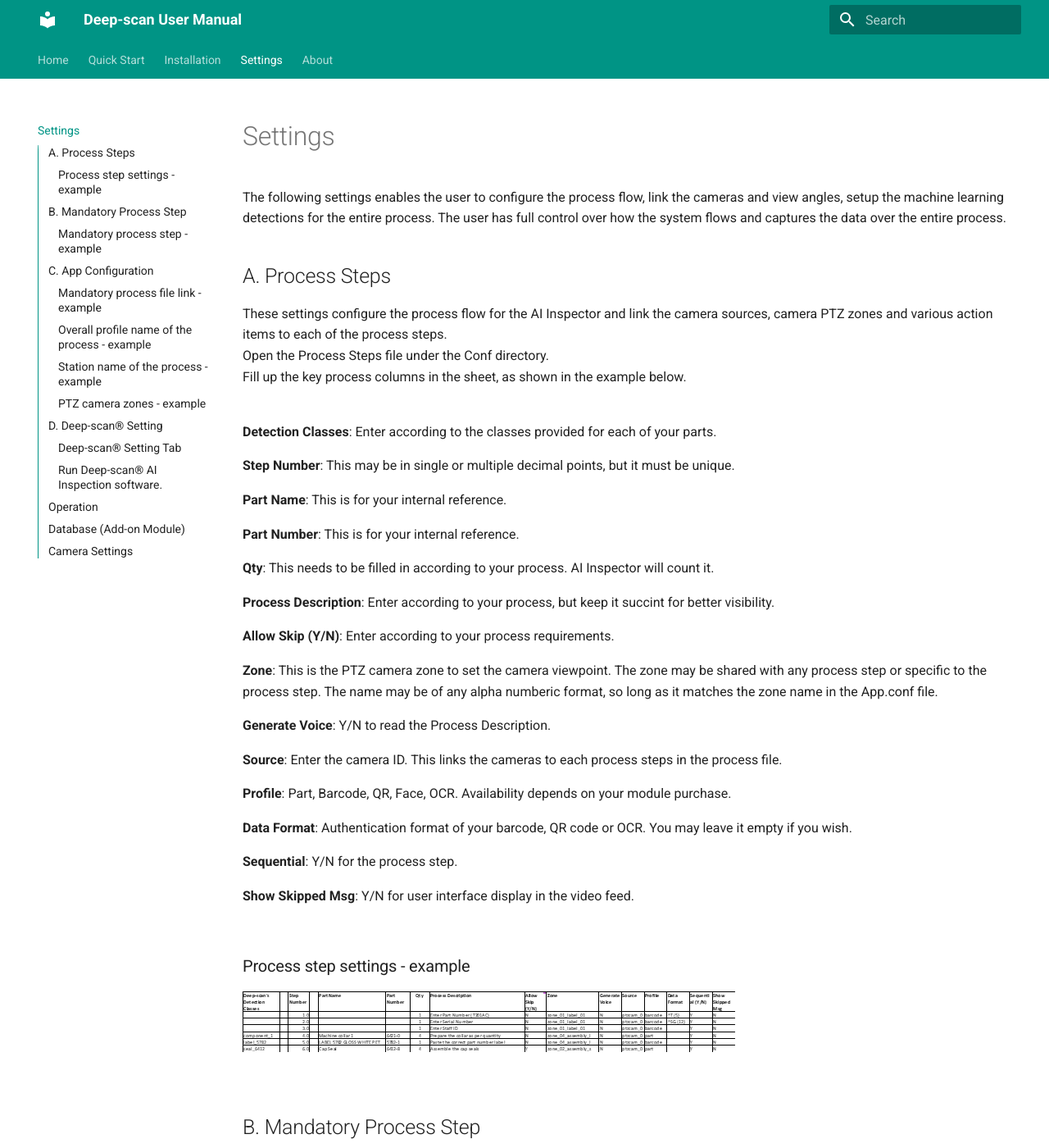
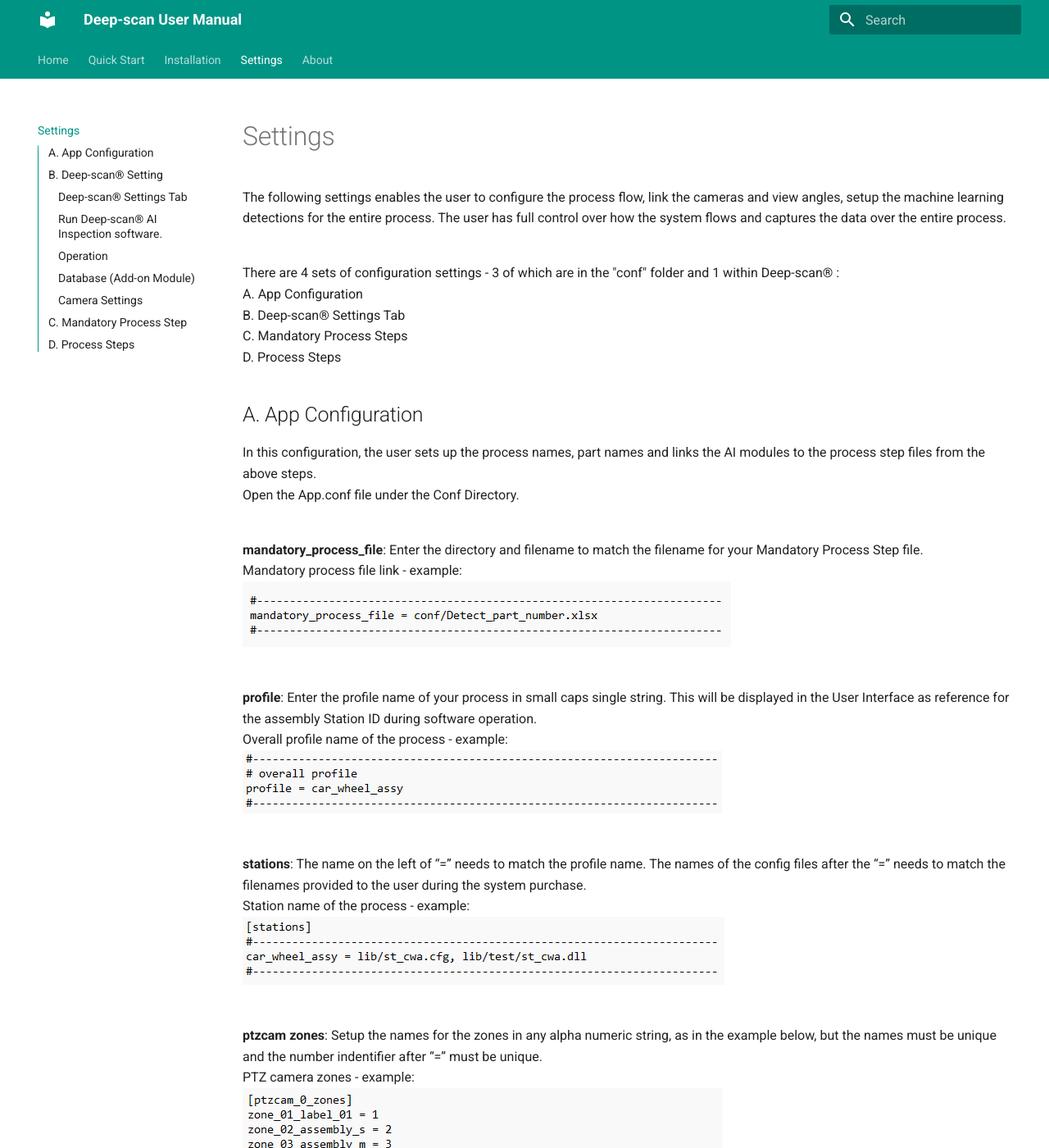
Before and after one commit to deep-scan/ai_inspector_guide, an MkDocs documentation site: the page built from docs/settings.md, in a window 1280 px wide and 1400 px high. Shown: the whole window at 82% size. Built offline with MkDocs 1.6.1 and Material for MkDocs 9.7.7, drawn with Linux system fonts in a browser that asks for light colours; some of the changed text lies outside the part shown.

Commit message:
$Update settings 5Apr24

```diff
--- a/docs/settings.md
+++ b/docs/settings.md
@@ -1,11 +1,153 @@
 The following settings enables the user to configure the process flow, link the cameras and view angles, setup the machine learning detections for the entire process.
 The user has full control over how the system flows and captures the data over the entire process.
 <br/>
+<br/>
 
-## A. Process Steps
+There are 4 sets of configuration settings - 3 of which are in the "conf" folder and 1 within Deep-scan&reg; :
+<br/>
+A. App Configuration
+<br/>
+B. Deep-scan&reg; Settings Tab
+<br/>
+C. Mandatory Process Steps
+<br/>
+D. Process Steps
+<br/>
+
+## A. App Configuration
+In this configuration, the user sets up the process names, part names and links the AI modules to the process step files from the above steps.
+<br/>
+Open the App.conf file under the Conf Directory.
+<br/>
+<br/>
+
+**mandatory_process_file**: Enter the directory and filename to match the filename for your Mandatory Process Step file.
+<br/>
+Mandatory process file link - example:
+<br/>
+![settings_3.png](settings_3.png)
+<br/>
+<br/>
+
+**profile**: Enter the profile name of your process in small caps single string. This will be displayed in the User Interface as reference for the assembly Station ID during software operation.
+<br/>
+Overall profile name of the process - example:
+<br/>
+![settings_4.png](settings_4.png)
+<br/>
+<br/>
+
+**stations**: The name on the left of “=” needs to match the profile name. The names of the config files after the “=” needs to match the filenames provided to the user during the system purchase.
+<br/>
+Station name of the process - example:
+<br/>
+![settings_5.png](settings_5.png)
+<br/>
+<br/>
+
+**ptzcam zones**: Setup the names for the zones in any alpha numeric string, as in the example below, but the names must be unique and the number indentifier after “=” must be unique.
+<br/>
+PTZ camera zones - example:
+<br/>
+![settings_6.png](settings_6.png)
+<br/>
+<br/>
+
+**photo_capture_with_bbox**: Setup the process photo capture option with either the detection box Yes or No.
+<br/>
+Photo Capture with detection box - example:
+<br/>
+![settings_8.png](settings_8.png)
+<br/>
+<br/>
+
+
+## B. Deep-scan&reg; Setting
+The Settings tab under the Deep-scan&reg; user interface sets up the Work schedule, Data folder, Database transfer protocol and the cameras' crop, PTZ views.
+<br/>
+
+### Deep-scan&reg; Settings Tab
+![settings_7.png](settings_7.png)
+<br/>
+<br/>
+
+### Run Deep-scan&reg; AI Inspection software.
+Click on the **Settings** tab on the User Interface.
+Enter the password, which is provided to you during the software purchase.
+
+### Operation
+Set up the Work schedule, Data folder, Database Protocol under this section.
+<br/>
+Click on the **Edit Settings** to edit.
+<br/>
+**Station ID**: Click on the drop down list to select.
+<br/>
+**Part Number**: Optional - click on the drop down list to select.
+<br/>
+The settings for the rest of the items are intuitive and easy to use.
+When completed click on the **Submit** button.
+<br/>
+
+### Database (Add-on Module)
+Enter the DSN, UserUD, Password.
+<br/>
+Click on Test Server Connection to check the Connection Status.
+<br/>
+
+### Camera Settings
+Click on the drop down list of the camera to select one of the cameras.
+<br/>
+
+**Crop**:
+This is for fixed FOV cameras only as it is unneccesary fpr PTZ cameras. Click on the **Select Region** button, which will bring up the video feed from the camera in a separate window.
+<br/>
+Left click-&-hold the mouse onto the left-top of the crop area in the video feed window, drag the mouse to the bottom-right of the crop area and release. This will set the crop area of the video feed to the system. Do the same for each camera you wish to crop.
+<br/>
+
+**PTZ Presets**:
+First select the camera from the Camera drop down list.
+<br/>
+Then click on the Zone drop down list to select the PTZ zone to set.
+<br/>
+Click on **Set Preset**, this will bring up the video feed from the PTZ camera with the previously saved camera view angles and zoom.
+<br/>
+Left click-&-hold the mouse, drag the mouse in any X Y direction to position left-right the camera angle, then left go of the mouse button.
+<br/>
+Scroll the mouse wheel to zoom in-out the camera zoom level.
+<br/>
+The camera is on auto-focus at all times.
+<br/>
+
+**Save PTZ Zone**: Click **Set Preset** to Save the PTZ zone.
+<br/>
+Repeat the above process for all cameras.
+<br/>
+Re-start Deep-scan&reg;.
+<br/>
+<br/>
+
+
+## C. Mandatory Process Step
+Open the Mandatory Process step file, see the picture below.
+Fill up just 1 row for the overal process part number.
+The process is the same as with the Process Steps Settings.
+<br/>
+Mandatory process step - example:
+<br/>
+![settings_2.png](settings_2.png)
+<br/>
+<br/>
+
+## D. Process Steps
 These settings configure the process flow for the AI Inspector and link the camera sources, camera PTZ zones and various action items to each of the process steps.
 <br/>
 Open the Process Steps file under the Conf directory.
+<br/>
+<br/>
+Process step settings file - example:
+<br/>
+![settings_1.png](settings_1.png)
+<br/>
 <br/>
 Fill up the key process columns in the sheet, as shown in the example below.
 <br/>
@@ -41,7 +183,7 @@
 **Source**: Enter the camera ID. This links the cameras to each process steps in the process file.
 <br/>
 
-**Profile**: Part, Barcode, QR, Face, OCR. Availability depends on your module purchase.
+**Profile**: Enter the profile option - "part", "barcode", "qrcode", "face", "ocr". Availability depends on your module purchase.
 <br/>
 
 **Data Format**: Authentication format of your barcode, QR code or OCR. You may leave it empty if you wish.
@@ -52,123 +194,8 @@
 
 **Show Skipped Msg**: Y/N for user interface display in the video feed.
 <br/>
-<br/>
 
-### Process step settings - example
-![settings_1.png](settings_1.png)
+**Capture Photo** Y/N for photo capture of the process step. The photo will be saved in the output data file.
 <br/>
 <br/>
-
-## B. Mandatory Process Step
-Open the Mandatory Process step file, see the picture below.
-Fill up just 1 row for the overal process part number.
-The process is the same as with the Process Steps Settings.
 <br/>
-
-### Mandatory process step - example
-![settings_2.png](settings_2.png)
-<br/>
-<br/>
-
-## C. App Configuration
-In this configuration, the user sets up the process names, part names and links the AI modules to the process step files from the above steps.
-<br/>
-Open the App.conf file under the Conf Directory.
-<br/>
-
-**mandatory_process_file**: Enter the directory and filename to match the filename for your Mandatory Process Step file.
-<br/>
-
-### Mandatory process file link - example
-![settings_3.png](settings_3.png)
-<br/>
-<br/>
-
-**profile**: Enter the profile name of your process in small caps single string. This will be displayed in the User Interface as reference for the assembly Station ID during software operation.
-<br/>
-
-### Overall profile name of the process - example
-![settings_4.png](settings_4.png)
-<br/>
-<br/>
-
-**stations**: The name on the left of “=” needs to match the profile name. The names of the config files after the “=” needs to match the filenames provided to the user during the system purchase.
-<br/>
-
-### Station name of the process - example
-![settings_5.png](settings_5.png)
-<br/>
-<br/>
-
-**ptzcam zones**: Setup the names for the zones in any alpha numeric string, as in the example below, but the names must be unique and the number indentifier after “=” must be unique.
-<br/>
-
-### PTZ camera zones - example
-![settings_6.png](settings_6.png)
-<br/>
-<br/>
-
-## D. Deep-scan&reg; Setting
-The Settings tab under the Deep-scan&reg; user interface sets up the Work schedule, Data folder, Database transfer protocol and the cameras' crop, PTZ views.
-<br/>
-
-### Deep-scan&reg; Setting Tab
-![settings_7.png](settings_7.png)
-<br/>
-<br/>
-
-### Run Deep-scan&reg; AI Inspection software.
-Click on the **Settings** tab on the User Interface.
-Enter the password, which is provided to you during the software purchase.
-
-## Operation
-Set up the Work schedule, Data folder, Database Protocol under this section.
-<br/>
-Click on the **Edit Settings** to edit.
-<br/>
-**Station ID**: Click on the drop down list to select.
-<br/>
-**Part Number**: Optional - click on the drop down list to select.
-<br/>
-The settings for the rest of the items are intuitive and easy to use.
-When completed click on the **Submit** button.
-<br/>
-
-## Database (Add-on Module)
-Enter the DSN, UserUD, Password.
-<br/>
-Click on Test Server Connection to check the Connection Status.
-<br/>
-
-## Camera Settings
-Click on the drop down list of the camera to select one of the cameras.
-<br/>
-
-**Crop**:
-This is for fixed FOV cameras only as it is unneccesary fpr PTZ cameras. Click on the **Select Region** button, which will bring up the video feed from the camera in a separate window.
-<br/>
-Left click-&-hold the mouse onto the left-top of the crop area in the video feed window, drag the mouse to the bottom-right of the crop area and release. This will set the crop area of the video feed to the system. Do the same for each camera you wish to crop.
-<br/>
-
-**PTZ Presets**:
-First select the camera from the Camera drop down list.
-<br/>
-Then click on the Zone drop down list to select the PTZ zone to set.
-<br/>
-Click on **Set Preset**, this will bring up the video feed from the PTZ camera with the previously saved camera view angles and zoom.
-<br/>
-Left click-&-hold the mouse, drag the mouse in any X Y direction to position left-right the camera angle, then left go of the mouse button.
-<br/>
-Scroll the mouse wheel to zoom in-out the camera zoom level.
-<br/>
-The camera is on auto-focus at all times.
-<br/>
-
-**Save PTZ Zone**: Click **Set Preset** to Save the PTZ zone.
-<br/>
-Repeat the above process for all cameras.
-<br/>
-Re-start Deep-scan&reg;.
-
-<br/>
-<br/>
```
Also changed, not shown: docs/about.md (+5 -0 lines), docs/index.md (+1 -1 lines), docs/settings_8.png (added).
